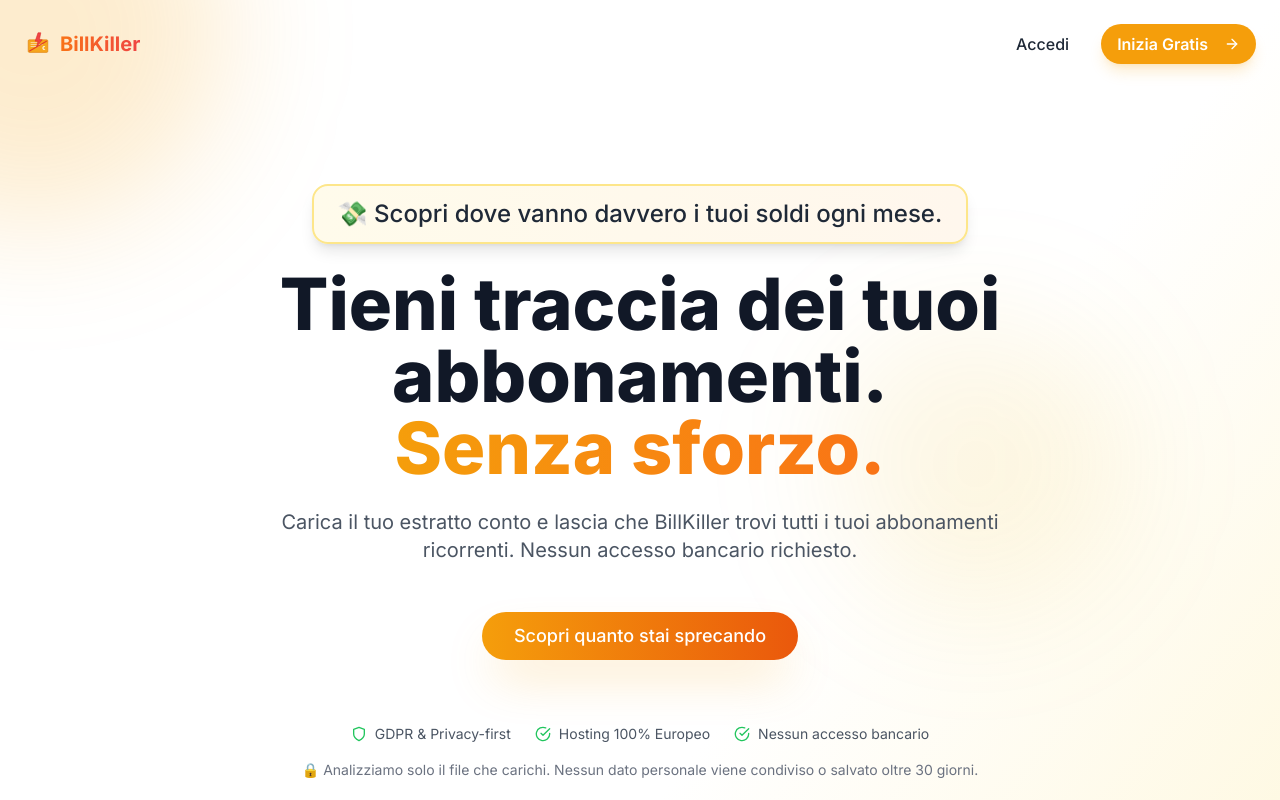
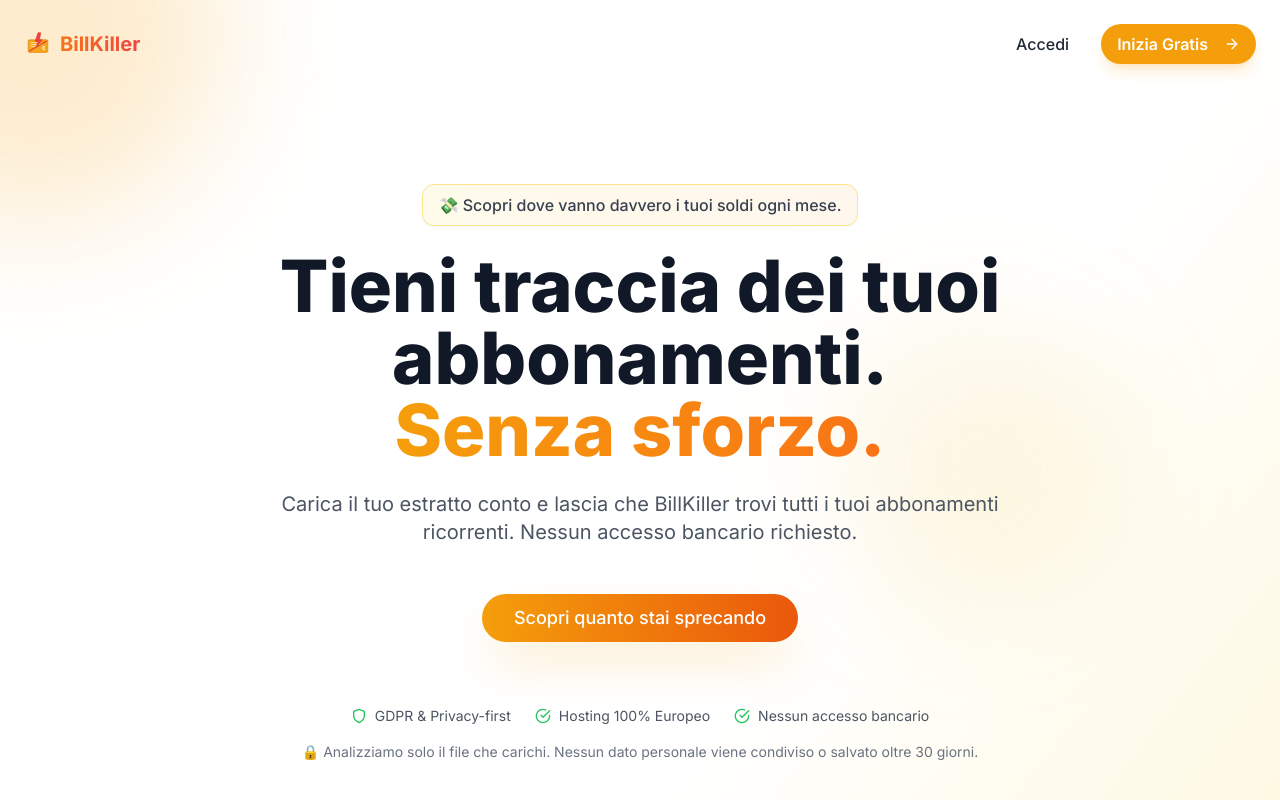
Before and after one commit to danielescianna04-dev/BillKiller, a Next.js app: page / in a window 1280 px wide. Shown: the top 800 px of the page. Built offline with nearby package versions, Linux system fonts and the light colour scheme.

Commit message:
Make microheadline box smaller

```diff
--- a/app/page.tsx
+++ b/app/page.tsx
@@ -56,8 +56,8 @@
       {/* Hero Section */}
       <section className="relative container mx-auto px-4 sm:px-6 py-16 sm:py-24 text-center flex flex-col items-center">
         <div className="inline-block mb-4 sm:mb-6">
-          <div className="px-6 py-3 rounded-2xl bg-gradient-to-r from-amber-50 to-orange-50 border-2 border-amber-200 shadow-lg">
-            <p className="text-lg sm:text-xl md:text-2xl text-gray-800 font-medium">
+          <div className="px-4 py-2 rounded-xl bg-gradient-to-r from-amber-50 to-orange-50 border border-amber-200 shadow-sm">
+            <p className="text-sm sm:text-base text-gray-700 font-medium">
               💸 Scopri dove vanno davvero i tuoi soldi ogni mese.
             </p>
           </div>
```
